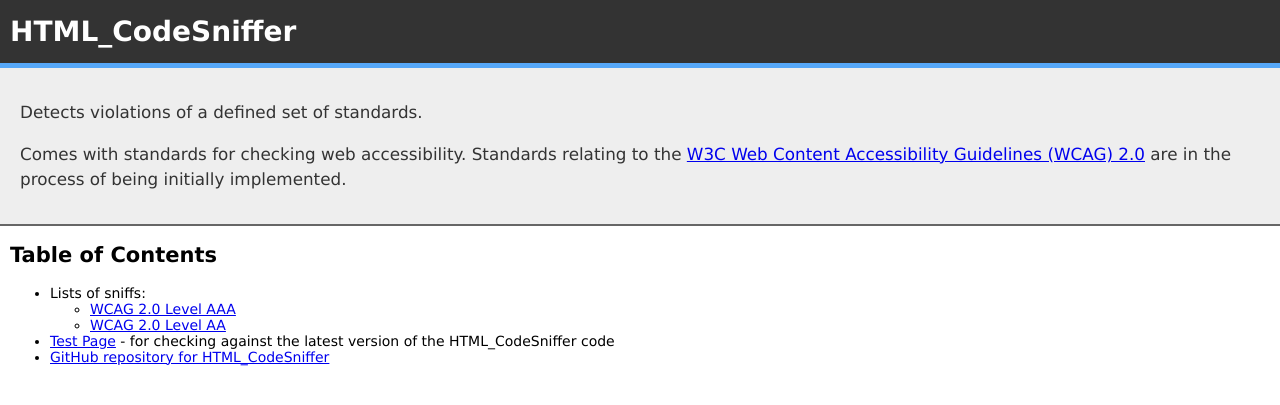
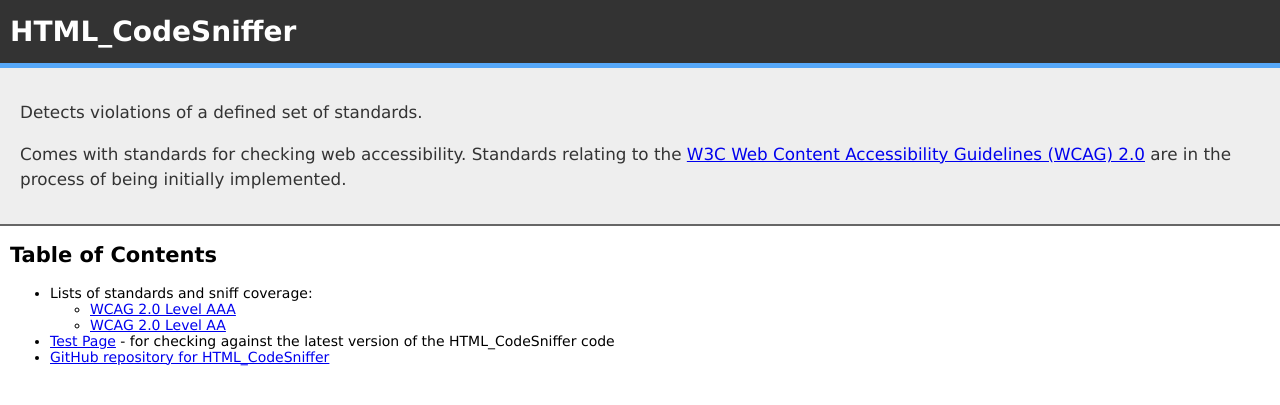
Before and after one commit to squizlabs/HTML_CodeSniffer, a Jekyll site: the page index.html, which Jekyll copies as it is, in a window 1280 px wide. Shown: the top 405 px of the page. Built offline with Jekyll 4.4.1, drawn with Linux system fonts in a browser that asks for light colours.

Commit message:
Better wording

```diff
--- a/index.html
+++ b/index.html
@@ -20,7 +20,7 @@ blockquote {border-left: 5px solid #99c; background-color: #f8f8ff; padding: 5px
 <h2>Table of Contents</h2>
 
 <ul>
-<li>Lists of sniffs:
+<li>Lists of standards and sniff coverage:
 <ul>
 <li><a href="Standards/WCAG2/AAA">WCAG 2.0 Level AAA</a></li>
 <li><a href="Standards/WCAG2/AA">WCAG 2.0 Level AA</a></li>
```
